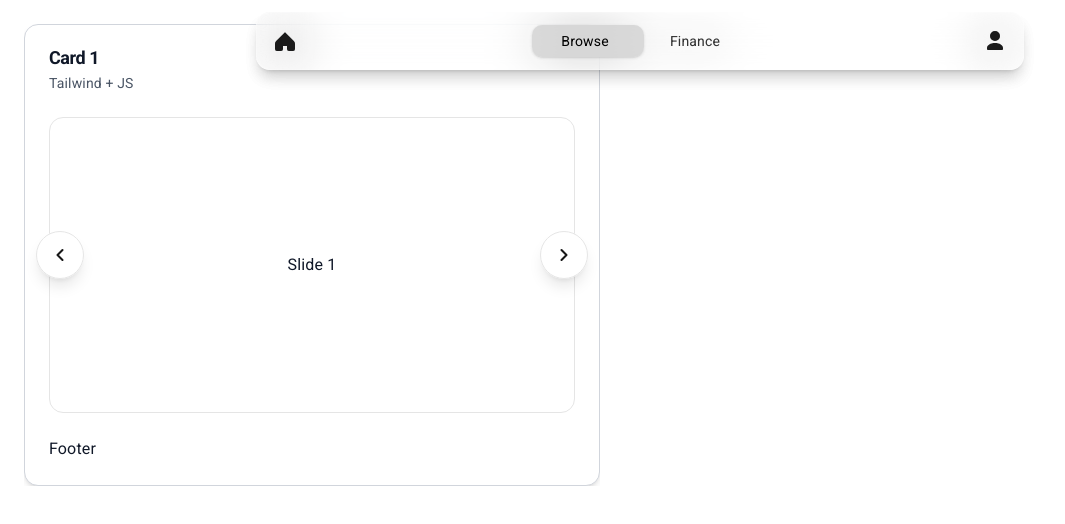
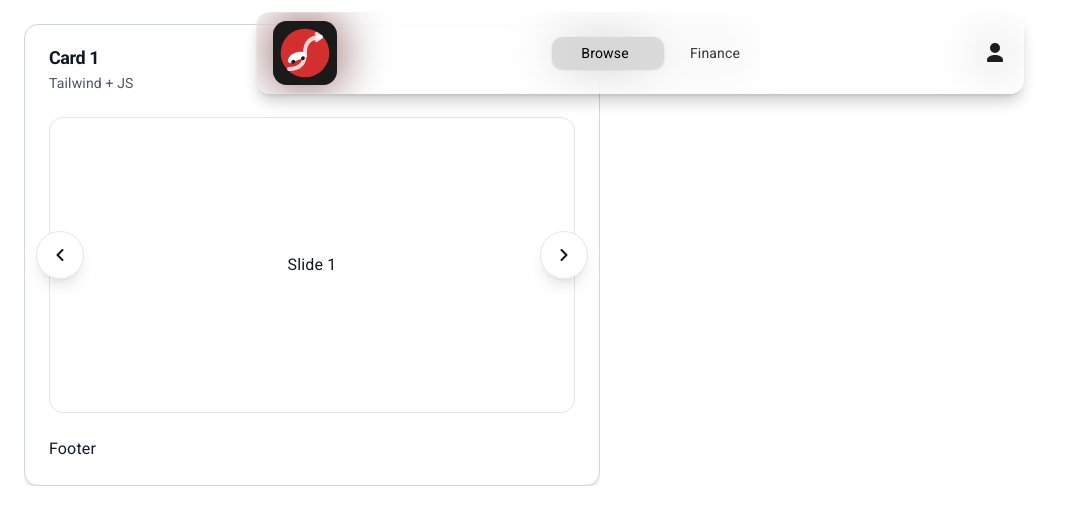
Before and after one commit to nootsquared/hacktx, a Next.js app in the folder my-app/: page /carousel in a window 1280 px wide. Shown: the top 524 px of the page, without its empty margins (0-1065 px from the left). Built offline with nearby package versions, Linux system fonts and the light colour scheme.

Commit message:
Small navbar changes

```diff
--- a/my-app/src/app/components/navbar.jsx
+++ b/my-app/src/app/components/navbar.jsx
@@ -14,6 +14,55 @@ const HomeIcon = (props) => (
     <path d="M12 3.172 3.172 12A4 4 0 0 0 2 14.828V20a2 2 0 0 0 2 2h4a2 2 0 0 0 2-2v-3h4v3a2 2 0 0 0 2 2h4a2 2 0 0 0 2-2v-5.172A4 4 0 0 0 20.828 12L12 3.172Z" />
   </svg>
 );
+const AppIcon = ({ size = 64 }) => {
+  return (
+    <svg
+      width={size}
+      height={size}
+      viewBox="0 0 100 100"
+      xmlns="http://www.w3.org/2000/svg"
+      aria-labelledby="app-icon-title"
+      role="img"
+    >
+      <title id="app-icon-title">Toyota Financial Journey App Icon</title>
+
+      {/* Background Rounded Square */}
+      <rect width="100" height="100" rx="22" fill="#1A1A1A" />
+
+      {/* Red Circle Accent */}
+      <circle cx="50" cy="50" r="38" fill="#D32F2F" />
+
+      {/* Upward Arrow / Path */}
+      <path
+        d="M25 75 Q50 75 50 50 Q50 25 75 25"
+        fill="none"
+        stroke="rgba(255, 255, 255, 0.8)"
+        strokeWidth="6"
+        strokeLinecap="round"
+      />
+      {/* Arrowhead */}
+      <path
+        d="M68 20 L75 25 L68 30"
+        fill="none"
+        stroke="rgba(255, 255, 255, 0.8)"
+        strokeWidth="6"
+        strokeLinecap="round"
+        strokeLinejoin="round"
+      />
+
+      {/* Stylized Car Shape */}
+      <g transform="translate(20, 52) rotate(-20)">
+        <path
+          d="M0 10 C 5 0, 25 0, 30 10 L 30 15 L 0 15 Z"
+          fill="#FFFFFF"
+        />
+        <circle cx="7" cy="15" r="3" fill="#1A1A1A" />
+        <circle cx="23" cy="15" r="3" fill="#1A1A1A" />
+      </g>
+
+    </svg>
+  );
+};
 
 const AccountIcon = (props) => (
   <svg
@@ -42,7 +91,7 @@ const Navbar = () => {
             aria-label="Home"
             className="text-foreground/90 hover:text-foreground transition-colors"
           >
-            <HomeIcon className="h-6 w-6" />
+            <AppIcon className="h-6 w-6" />
           </Link>
 
           {/* Center tabs */}
@@ -66,7 +115,7 @@ const Navbar = () => {
                 Browse
               </Link>
               <Link
-                href="/finance"
+                href="/dashboard"
                 onMouseEnter={() => setHoverTab("finance")}
                 className={`flex items-center justify-center rounded-lg px-3 py-1.5 transition-colors duration-200 ${
                   activeTab === "finance" ? "text-black dark:text-white" : "hover:text-foreground"
```
